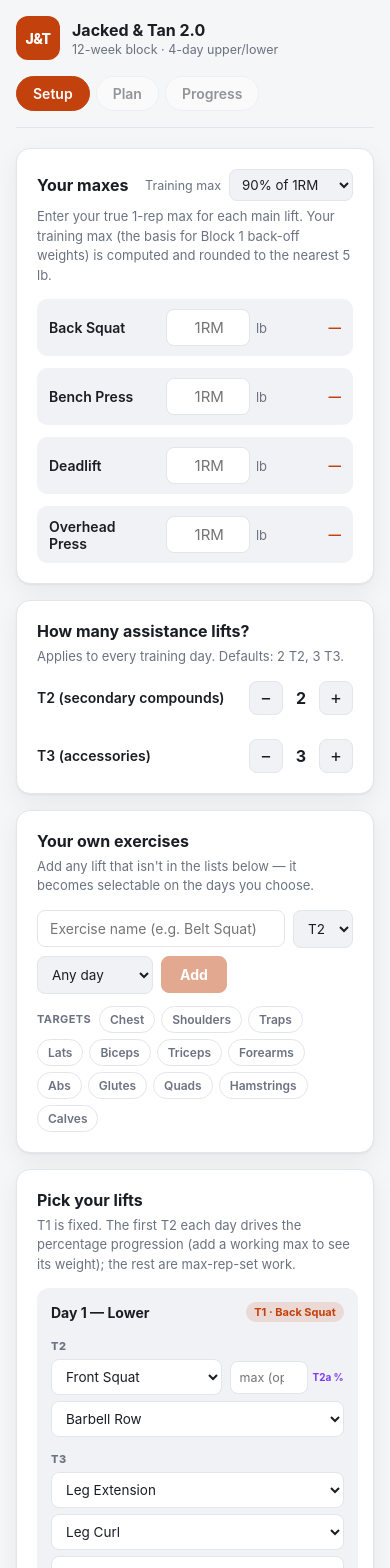
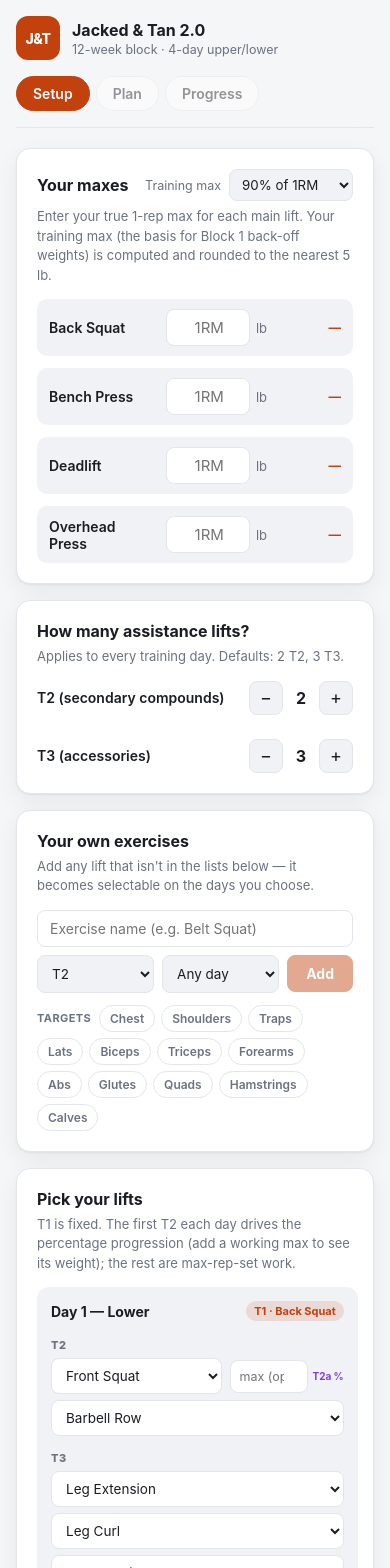
Before and after one commit to thirtyspokes/jnt, a React (Vite) app: page / in a window 390 px wide. Shown: the top 1568 px of the page. Built offline with nearby package versions, Linux system fonts and the light colour scheme.

Commit message:
Fix mobile styling

```diff
--- a/src/styles.css
+++ b/src/styles.css
@@ -46,7 +46,11 @@ h1, h2, h3, h4 { margin: 0; font-weight: 650; }
 button { font-family: inherit; cursor: pointer; }
 input, select { font-family: inherit; }
 
-.app { max-width: 1080px; margin: 0 auto; padding: 0 16px 64px; }
+/* mobile overflow hardening: never scroll sideways, never let a control exceed its box */
+html, body { overflow-x: hidden; }
+input, select, textarea { max-width: 100%; }
+
+.app { width: 100%; max-width: min(1080px, 100vw); margin: 0 auto; padding: 0 16px 64px; }
 
 /* ---- top bar ---- */
 .topbar {
@@ -113,7 +117,7 @@ input, select { font-family: inherit; }
 
 /* ---- counts ---- */
 .count-row { display: flex; gap: 24px; flex-wrap: wrap; }
-.count-control { display: flex; align-items: center; justify-content: space-between; gap: 16px; flex: 1; min-width: 240px; }
+.count-control { display: flex; align-items: center; justify-content: space-between; gap: 16px; flex: 1; min-width: 200px; }
 .count-control > span { font-size: 14px; font-weight: 600; }
 .stepper { display: flex; align-items: center; gap: 4px; }
 .stepper button {
@@ -150,13 +154,14 @@ input, select { font-family: inherit; }
 /* ---- custom exercises ---- */
 .custom-add { display: flex; gap: 8px; flex-wrap: wrap; align-items: center; }
 .custom-add input[type='text'] {
-  flex: 1; min-width: 180px; padding: 9px 12px; border-radius: 8px;
+  flex: 1 1 100%; min-width: 0; padding: 9px 12px; border-radius: 8px;
   border: 1px solid var(--border); background: var(--surface); color: var(--text); font-size: 14px;
 }
 .custom-add select {
-  padding: 9px 10px; border-radius: 8px; border: 1px solid var(--border);
+  flex: 1; min-width: 0; padding: 9px 10px; border-radius: 8px; border: 1px solid var(--border);
   background: var(--surface-2); color: var(--text); font-size: 13.5px;
 }
+.add-custom-btn { flex: 0 0 auto; }
 .add-custom-btn {
   border: 1px solid var(--accent); background: var(--accent); color: #fff;
   padding: 9px 18px; border-radius: 8px; font-weight: 650; font-size: 14px;
@@ -389,11 +394,11 @@ input, select { font-family: inherit; }
   display: grid; grid-template-columns: repeat(2, minmax(0, 1fr)); gap: 8px 16px;
 }
 .unc-lift {
-  display: flex; align-items: center; gap: 9px;
+  display: flex; align-items: center; gap: 9px; min-width: 0;
   padding: 9px 11px; border-radius: 10px; background: var(--surface); border: 1px solid var(--border);
 }
 .unc-lift.is-t1 { grid-column: 1 / -1; border-color: color-mix(in srgb, var(--t1) 40%, var(--border)); }
-.unc-name { font-size: 14px; font-weight: 600; }
+.unc-name { font-size: 14px; font-weight: 600; min-width: 0; overflow: hidden; text-overflow: ellipsis; white-space: nowrap; }
 .unc-detail { margin-left: auto; font-size: 12px; font-weight: 600; color: var(--accent); white-space: nowrap; }
 
 .up-next.done {
@@ -639,7 +644,8 @@ input, select { font-family: inherit; }
   .day-cards { grid-template-columns: repeat(2, 1fr); }
   .prog-body { grid-template-columns: 1fr; }
   .mm-body { grid-template-columns: 1fr; }
-  .unc-lifts { grid-template-columns: 1fr; }
+  .unc-lifts { grid-template-columns: minmax(0, 1fr); }
+  .count-control { min-width: 100%; }
 }
 @media (max-width: 420px) {
   .day-cards { grid-template-columns: 1fr; }
```
